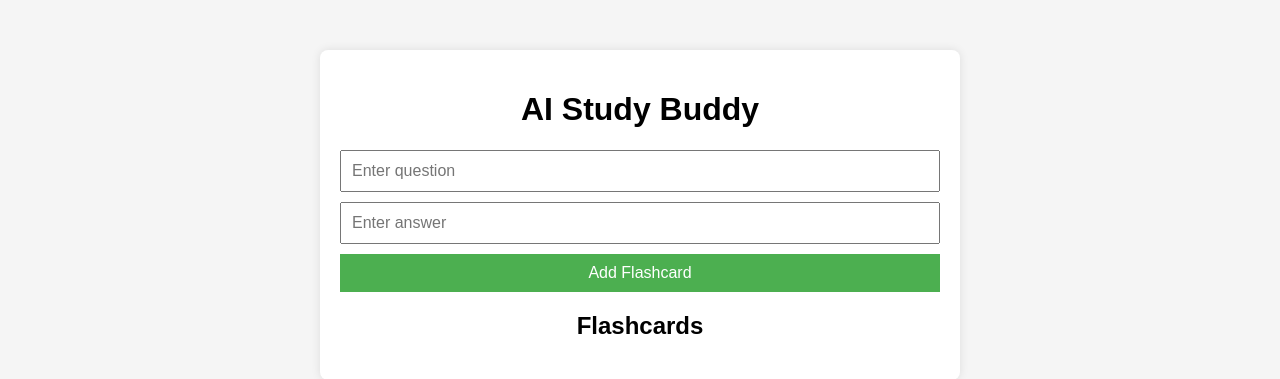
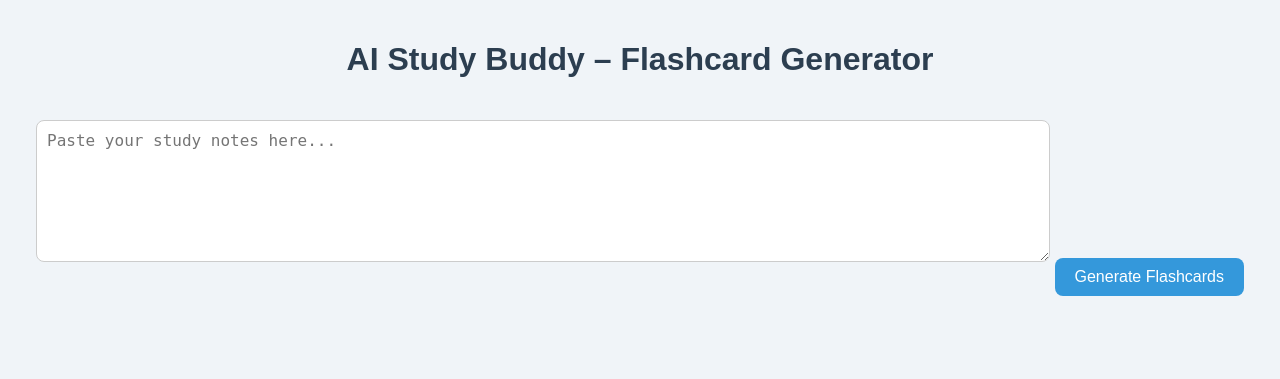
Before and after one commit to Jose-mn/Study_buddy, a Python web app: template frontend/templates/index.html in a window 1280 px wide. Shown: the top 379 px of the page. Run offline with Jinja, Linux system fonts and the light colour scheme; the template is opened without the code that fills it, so the values that code supplies are empty.

Commit message:
tried the frontend

```diff
--- a/frontend/static/css/style.css
+++ /dev/null
@@ -1,53 +0,0 @@
-body {
-  font-family: Arial, sans-serif;
-  background: #f5f5f5;
-  margin: 0;
-  padding: 0;
-}
-
-.container {
-  max-width: 600px;
-  margin: 50px auto;
-  background: #fff;
-  padding: 20px;
-  border-radius: 8px;
-  box-shadow: 0px 0px 10px rgba(0,0,0,0.1);
-}
-
-h1, h2 {
-  text-align: center;
-}
-
-form {
-  display: flex;
-  flex-direction: column;
-  gap: 10px;
-}
-
-input, button {
-  padding: 10px;
-  font-size: 16px;
-}
-
-button {
-  background: #4CAF50;
-  color: white;
-  border: none;
-  cursor: pointer;
-}
-
-button:hover {
-  background: #45a049;
-}
-
-#flashcardsList {
-  list-style: none;
-  padding: 0;
-}
-
-#flashcardsList li {
-  background: #eee;
-  margin: 5px 0;
-  padding: 10px;
-  border-radius: 5px;
-}
--- a/frontend/static/js/main.js
+++ /dev/null
@@ -1,34 +0,0 @@
-document.getElementById("flashcardForm").addEventListener("submit", async function(e) {
-    e.preventDefault();
-
-    const question = document.getElementById("question").value;
-    const answer = document.getElementById("answer").value;
-
-    const response = await fetch("http://127.0.0.1:5000/add_flashcard", {
-        method: "POST",
-        headers: { "Content-Type": "application/json" },
-        body: JSON.stringify({ question, answer })
-    });
-
-    const result = await response.json();
-    alert(result.message);
-
-    loadFlashcards();
-    document.getElementById("flashcardForm").reset();
-});
-
-async function loadFlashcards() {
-    const response = await fetch("http://127.0.0.1:5000/get_flashcards");
-    const flashcards = await response.json();
-
-    const list = document.getElementById("flashcardsList");
-    list.innerHTML = "";
-    flashcards.forEach(fc => {
-        const li = document.createElement("li");
-        li.textContent = `${fc.question} - ${fc.answer}`;
-        list.appendChild(li);
-    });
-}
-
-// Load flashcards when page opens
-window.onload = loadFlashcards;
--- /dev/null
+++ b/frontend/static/main.js
@@ -0,0 +1,70 @@
+// Wait until the page is fully loaded
+document.addEventListener("DOMContentLoaded", () => {
+  const generateBtn = document.getElementById("generateBtn");
+  const notesInput = document.getElementById("notesInput");
+  const flashcardsDiv = document.getElementById("flashcards");
+
+  // When button is clicked
+  generateBtn.addEventListener("click", async () => {
+    const notes = notesInput.value.trim();
+
+    if (!notes) {
+      alert("Please enter some study notes first!");
+      return;
+    }
+
+    try {
+      // Send notes to Flask backend
+      const response = await fetch("/generate_flashcards", {
+        method: "POST",
+        headers: {
+          "Content-Type": "application/json"
+        },
+        body: JSON.stringify({ notes: notes })
+      });
+
+      if (!response.ok) {
+        throw new Error("Failed to fetch flashcards");
+      }
+
+      const data = await response.json();
+
+      // Clear old flashcards
+      flashcardsDiv.innerHTML = "";
+
+      // Loop through flashcards and create HTML elements
+      data.flashcards.forEach(card => {
+        const cardElement = document.createElement("div");
+        cardElement.classList.add("flashcard");
+
+        cardElement.innerHTML = `
+          <div class="flashcard-inner">
+            <div class="flashcard-front">
+              <p>${card.question}</p>
+            </div>
+            <div class="flashcard-back">
+              <p>${card.answer}</p>
+            </div>
+          </div>
+        `;
+
+        flashcardsDiv.appendChild(cardElement);
+      });
+
+    } catch (error) {
+      console.error("Error:", error);
+      alert("Something went wrong. Please try again.");
+    }
+  });
+});
+
+document.addEventListener("DOMContentLoaded", () => {
+  console.log("JavaScript is working!");
+});
+
+fetch("/add_flashcard", {
+  method: "POST",
+  headers: { "Content-Type": "application/json" },
+  body: JSON.stringify({ question, answer }),
+  credentials: "include"   // <-- this is crucial
+});
--- /dev/null
+++ b/frontend/static/style.css
@@ -0,0 +1,94 @@
+/* General page styling */
+body {
+  font-family: Arial, sans-serif;
+  text-align: center;
+  background: #f0f4f8;
+  margin: 0;
+  padding: 20px;
+}
+
+h1 {
+  color: #2c3e50;
+}
+
+/* Text area */
+textarea {
+  width: 80%;
+  height: 120px;
+  margin: 20px 0;
+  padding: 10px;
+  font-size: 16px;
+  border-radius: 8px;
+  border: 1px solid #ccc;
+}
+
+/* Button */
+button {
+  padding: 10px 20px;
+  background: #3498db;
+  color: white;
+  border: none;
+  border-radius: 8px;
+  cursor: pointer;
+  font-size: 16px;
+  margin-bottom: 30px;
+}
+
+button:hover {
+  background: #2980b9;
+}
+
+/* Flashcard container */
+#flashcards {
+  display: flex;
+  flex-wrap: wrap;
+  justify-content: center;
+  gap: 20px;
+}
+
+/* Flashcard styles */
+.flashcard {
+  width: 250px;
+  height: 150px;
+  perspective: 1000px;
+}
+
+.flashcard-inner {
+  position: relative;
+  width: 100%;
+  height: 100%;
+  text-align: center;
+  transition: transform 0.8s;
+  transform-style: preserve-3d;
+  cursor: pointer;
+}
+
+.flashcard:hover .flashcard-inner {
+  transform: rotateY(180deg);
+}
+
+.flashcard-front, .flashcard-back {
+  position: absolute;
+  width: 100%;
+  height: 100%;
+  backface-visibility: hidden;
+  border-radius: 12px;
+  box-shadow: 0 4px 8px rgba(0,0,0,0.2);
+  padding: 20px;
+  display: flex;
+  align-items: center;
+  justify-content: center;
+}
+
+/* Front of card */
+.flashcard-front {
+  background: #ffffff;
+  color: #333;
+}
+
+/* Back of card */
+.flashcard-back {
+  background: #3498db;
+  color: white;
+  transform: rotateY(180deg);
+}
--- a/frontend/templates/index.html
+++ b/frontend/templates/index.html
@@ -2,21 +2,30 @@
 <html lang="en">
 <head>
   <meta charset="UTF-8">
-  <title>AI Study Buddy - Flashcards</title>
-  <link rel="stylesheet" href="{{ url_for('static', filename='css/style.css') }}">
+  <title>AI Study Buddy</title>
+  <!-- Link to CSS -->
+  <link rel="stylesheet" href="{{ url_for('static', filename='style.css') }}">
 </head>
 <body>
-  <div class="container">
-    <h1>AI Study Buddy</h1>
-    <form id="flashcardForm">
-      <input type="text" id="question" placeholder="Enter question" required>
-      <input type="text" id="answer" placeholder="Enter answer" required>
-      <button type="submit">Add Flashcard</button>
-    </form>
+  <head>
+  <title>AI Study Buddy</title>
+  <link rel="stylesheet" href="{{ url_for('static', filename='style.css') }}">
+</head>
+<body>
 
-    <h2>Flashcards</h2>
-    <ul id="flashcardsList"></ul>
-  </div>
-  <script src="{{ url_for('static', filename='js/main.js') }}"></script>
+
+  <h1>AI Study Buddy – Flashcard Generator</h1>
+
+  <!-- Text area for user notes -->
+  <textarea id="notesInput" placeholder="Paste your study notes here..."></textarea>
+
+  <!-- Button to send notes to backend -->
+  <button id="generateBtn">Generate Flashcards</button>
+
+  <!-- Flashcards will appear here -->
+  <div id="flashcards"></div>
+
+  <!-- Link to JavaScript -->
+  <script src="{{ url_for('static', filename='main.js') }}"></script>
 </body>
 </html>
```
